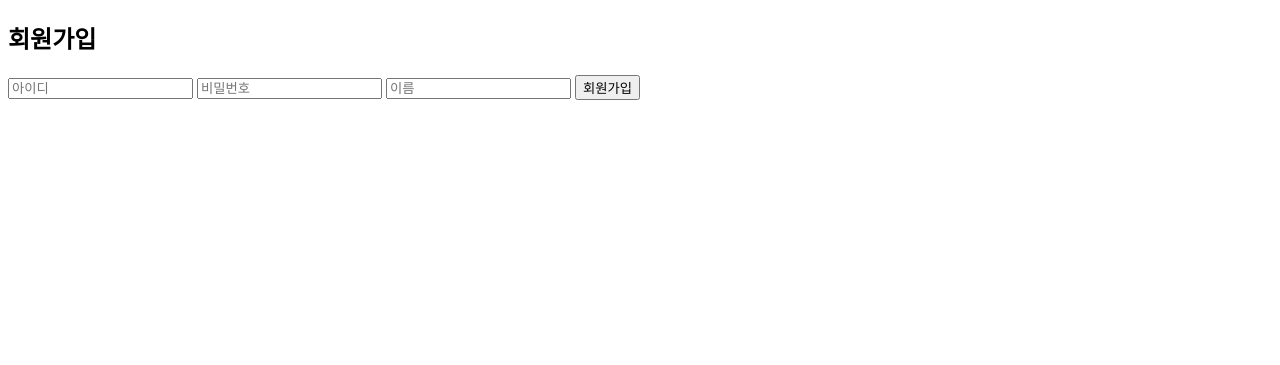
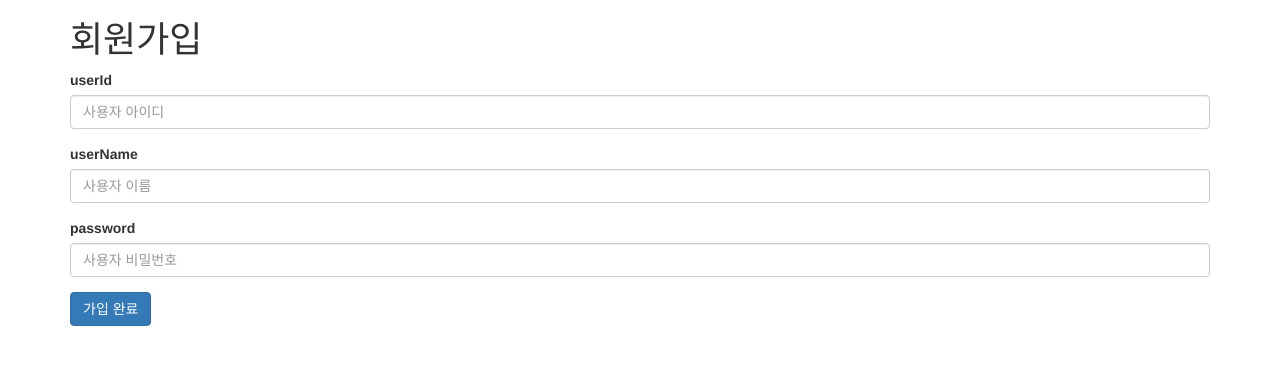
Before and after one commit to effypark/study, a Python web app: template seohee/demo/src/main/resources/templates/user/join.html in a window 1280 px wide. Shown: the top 365 px of the page. Run offline with Jinja, Linux system fonts and the light colour scheme; the template is opened without the code that fills it, so the values that code supplies are empty; some libraries are stand-ins or nearby versions.

Commit message:
ㅎㅎ.. 시간이 부족했던 스터디..!

```diff
--- a/seohee/demo/src/main/resources/templates/user/join.html
+++ b/seohee/demo/src/main/resources/templates/user/join.html
@@ -1,19 +1,30 @@
+<!--회원가입 페이지-->
+<!--signup.html-->
 <!DOCTYPE html>
-<html lang="en">
+<!-- Latest compiled and minified CSS -->
+<link rel="stylesheet" href="https://maxcdn.bootstrapcdn.com/bootstrap/3.4.1/css/bootstrap.min.css">
+<html xmlns:th="http://www.thymeleaf.org" lang="en">
 <head>
     <meta charset="UTF-8">
-    <title>Title</title>
 </head>
 <body>
-
-<h2 class="mt-3 mb-3">회원가입</h2>
-
-<form action="/user/join" method="post">
-    <input type="text" name="userid" placeholder="아이디">
-    <input type="password" name="password" placeholder="비밀번호">
-    <input type="text" name="name" placeholder="이름">
-    <input type="submit" value="회원가입">
+<form method="post" action="/user/join">
+    <div class="container">
+        <h1>회원가입</h1>
+        <div class="form-group">
+            <label for="inputEmail4">userId</label>
+            <input type="text" class="form-control" id="inputEmail4" name="userId" placeholder="사용자 아이디">
+        </div>
+        <div class="form-group">
+            <label for="inputAddress">userName</label>
+            <input type="text" class="form-control" id="inputAddress" name="userName" placeholder="사용자 이름">
+        </div>
+        <div class="form-group">
+            <label for="inputPassword4">password</label>
+            <input type="password" class="form-control" id="inputPassword4" name="userPw" placeholder="사용자 비밀번호">
+        </div>
+        <button type="submit" class="btn btn-primary">가입 완료</button>
+    </div>
 </form>
-
 </body>
 </html>
```
Also changed, not shown: seohee/demo/src/main/resources/application.yml (added, +13 -0 lines), seohee/demo/document/structure.md (line endings or trailing spaces).
